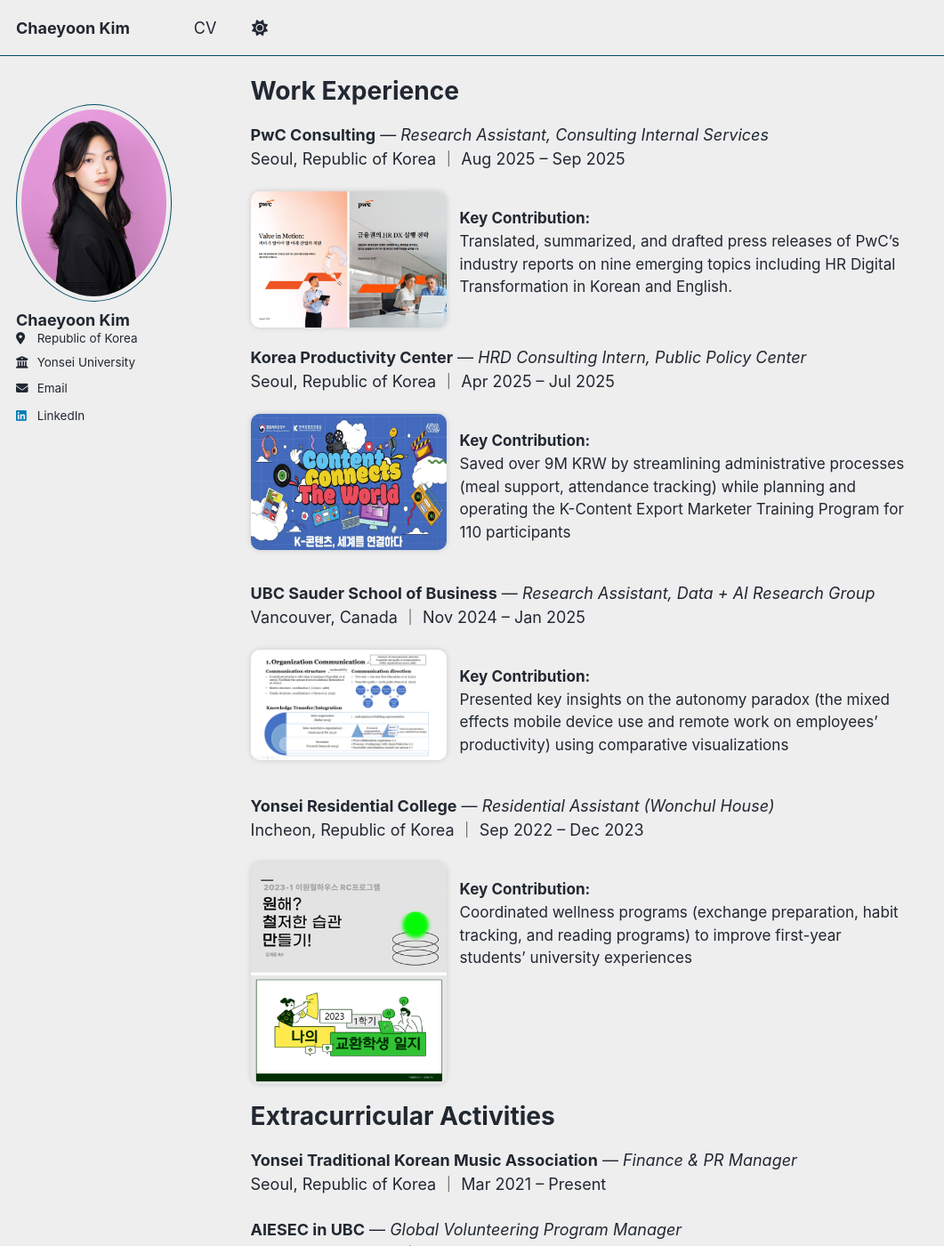
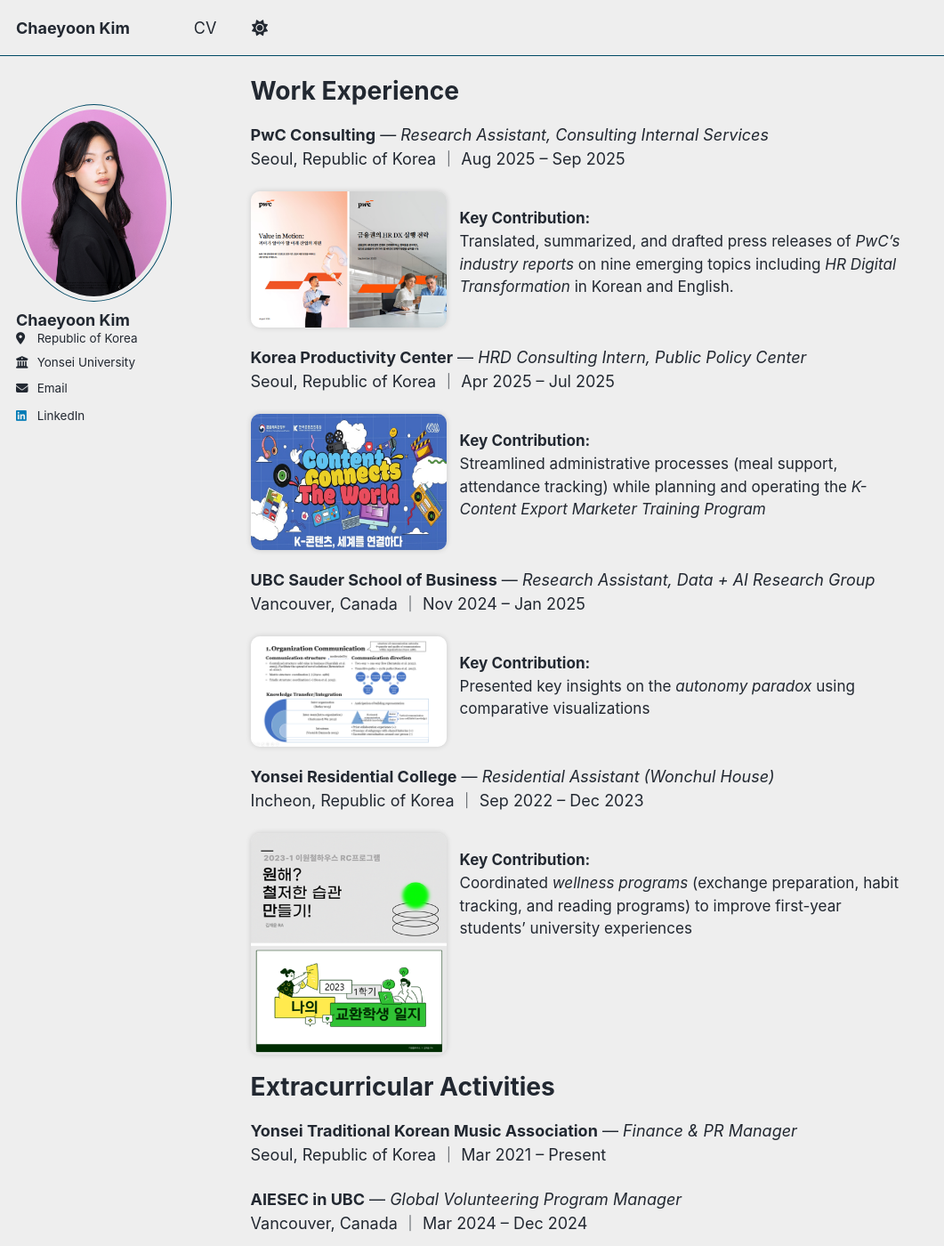
Before and after one commit to chyoon114/chyoon114.github.io, a Jekyll site: the page built from _pages/cv.md, in a window 1280 px wide and 1400 px high, scrolled down 369 px. Shown: the whole window at 89% size, without its empty margins (0-1061 px from the left). Built offline with Jekyll 4.4.1, drawn with Linux system fonts in a browser that asks for light colours; a script that is not in the unit is left out.

Commit message:
Update cv.md

```diff
--- a/_pages/cv.md
+++ b/_pages/cv.md
@@ -30,7 +30,7 @@
   <img src="/images/pwc_image.png" alt="pwc_image" style="width:220px; border-radius:10px; box-shadow: 0 0 6px rgba(0,0,0,0.15);">
   <div style="max-width: 500px; font-size: 0.95rem; line-height: 1.5;">
     <p><strong>Key Contribution:</strong><br>
-    Translated, summarized, and drafted press releases of PwC’s industry reports on nine emerging topics including HR Digital Transformation in Korean and English.
+    Translated, summarized, and drafted press releases of <em>PwC’s industry reports</em> on nine emerging topics including <em>HR Digital Transformation</em> in Korean and English.
 </p>
   </div>
 </div>
@@ -42,8 +42,7 @@
   <img src="/images/kpc_image.png" alt="kpc_image" style="width:220px; border-radius:10px; box-shadow: 0 0 6px rgba(0,0,0,0.15);">
   <div style="max-width: 500px; font-size: 0.95rem; line-height: 1.5;">
     <p><strong>Key Contribution:</strong><br>
-    Saved over 9M KRW by streamlining administrative processes (meal support, attendance tracking) while
-planning and operating the K-Content Export Marketer Training Program for 110 participants
+    Streamlined administrative processes (meal support, attendance tracking) while planning and operating the <em>K-Content Export Marketer Training Program</em>
 </p>
   </div>
 </div>
@@ -54,8 +53,7 @@
   <img src="/images/ubc_image.png" alt="ubc_image" style="width:220px; border-radius:10px; box-shadow: 0 0 6px rgba(0,0,0,0.15);">
   <div style="max-width: 500px; font-size: 0.95rem; line-height: 1.5;">
     <p><strong>Key Contribution:</strong><br>
-    Presented key insights on the autonomy paradox (the mixed effects mobile device use and remote work
-on employees’ productivity) using comparative visualizations
+    Presented key insights on the <em>autonomy paradox</em> using comparative visualizations
 </p>
   </div>
 </div>
@@ -66,7 +64,7 @@
   <img src="/images/yonsei_ra_image.png" alt="yonsei_ra_image" style="width:220px; border-radius:10px; box-shadow: 0 0 6px rgba(0,0,0,0.15);">
   <div style="max-width: 500px; font-size: 0.95rem; line-height: 1.5;">
     <p><strong>Key Contribution:</strong><br>
-    Coordinated wellness programs (exchange preparation, habit tracking, and reading programs) to improve first-year students’ university experiences
+    Coordinated <em>wellness programs</em> (exchange preparation, habit tracking, and reading programs) to improve first-year students’ university experiences
 </p>
   </div>
 </div>
```
